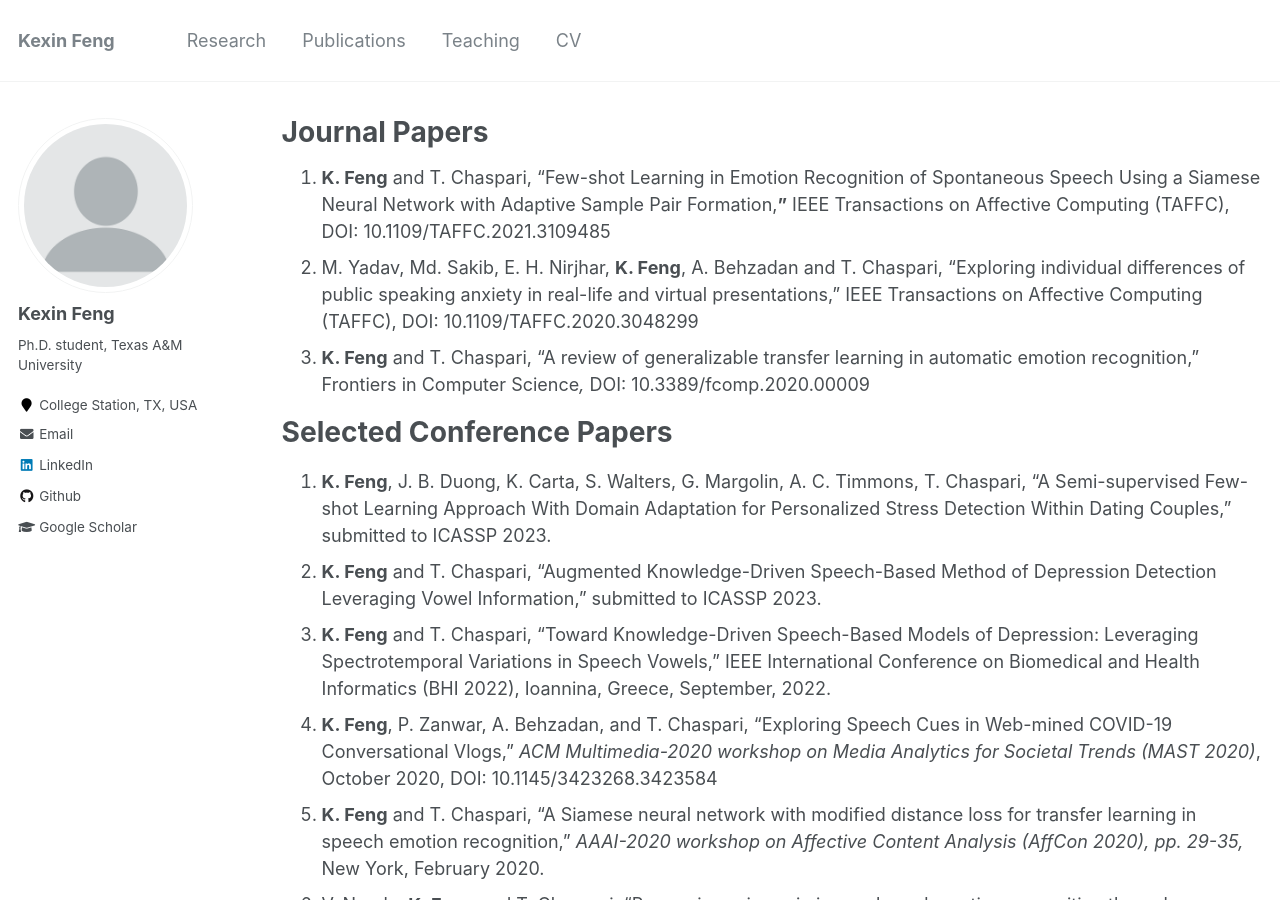
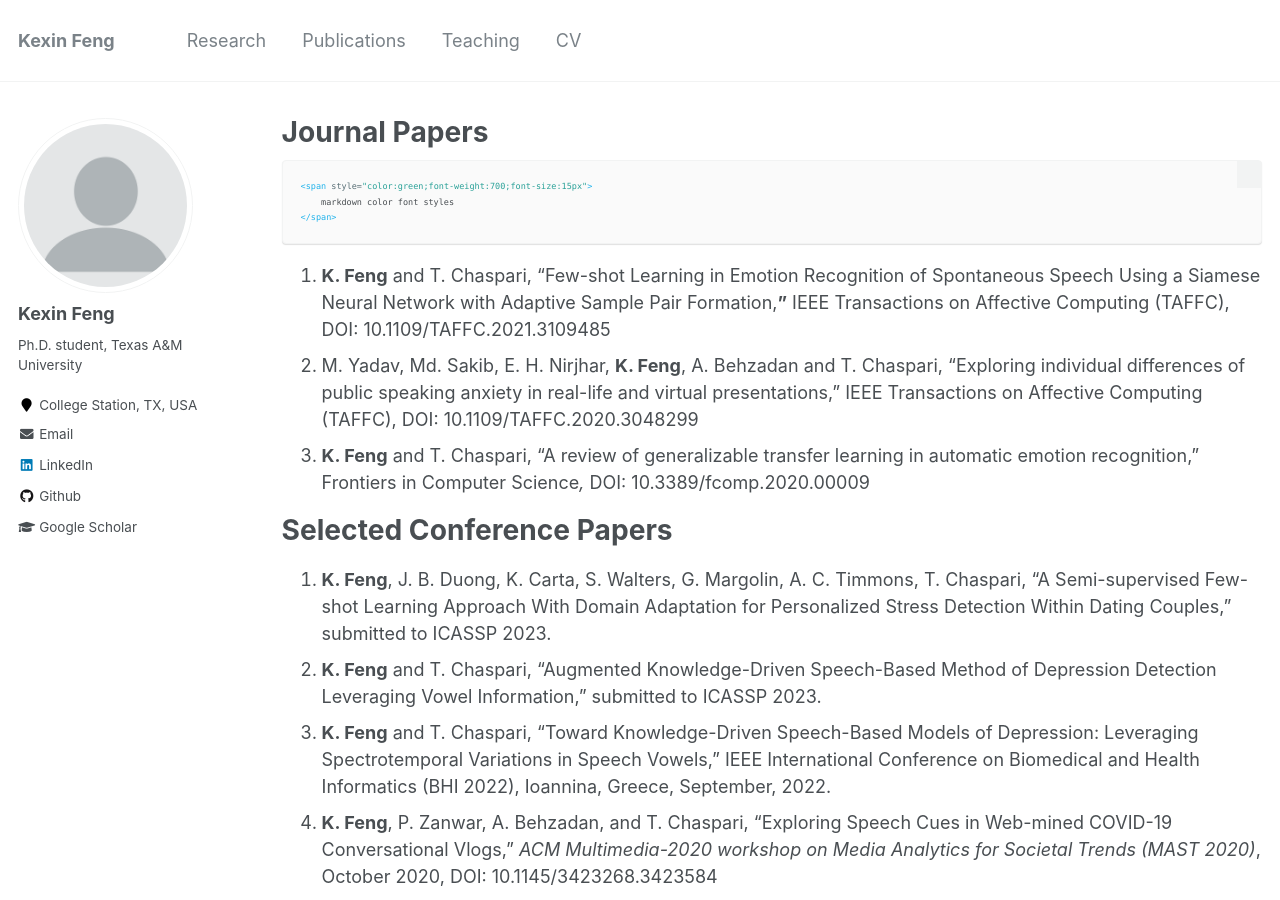
Before and after one commit to kexinF/kexinf.github.io, a Jekyll site: the page built from _pages/publications.md, in a window 1280 px wide and 900 px high. Built offline with Jekyll 4.4.1, drawn with Linux system fonts in a browser that asks for light colours.

Commit message:
font size test

````diff
--- a/_pages/publications.md
+++ b/_pages/publications.md
@@ -3,7 +3,14 @@ layout: archive
 title: "Journal Papers"
 permalink: /publications/
 author_profile: true
+
 ---
+
+```html
+<span style="color:green;font-weight:700;font-size:15px">
+    markdown color font styles
+</span>
+```
 
 1. **K. Feng** and T. Chaspari, “Few-shot Learning in Emotion Recognition of Spontaneous Speech Using a Siamese Neural Network with Adaptive Sample Pair Formation,**”** IEEE Transactions on Affective Computing (TAFFC), DOI: 10.1109/TAFFC.2021.3109485
 1. M. Yadav, Md. Sakib, E. H. Nirjhar, **K. Feng**, A. Behzadan and T. Chaspari, “Exploring individual differences of public speaking anxiety in real-life and virtual presentations,” IEEE Transactions on Affective Computing (TAFFC), DOI: 10.1109/TAFFC.2020.3048299
````
Also changed, not shown: _pages/teaching.md (+2 -3 lines), 1 other file.
